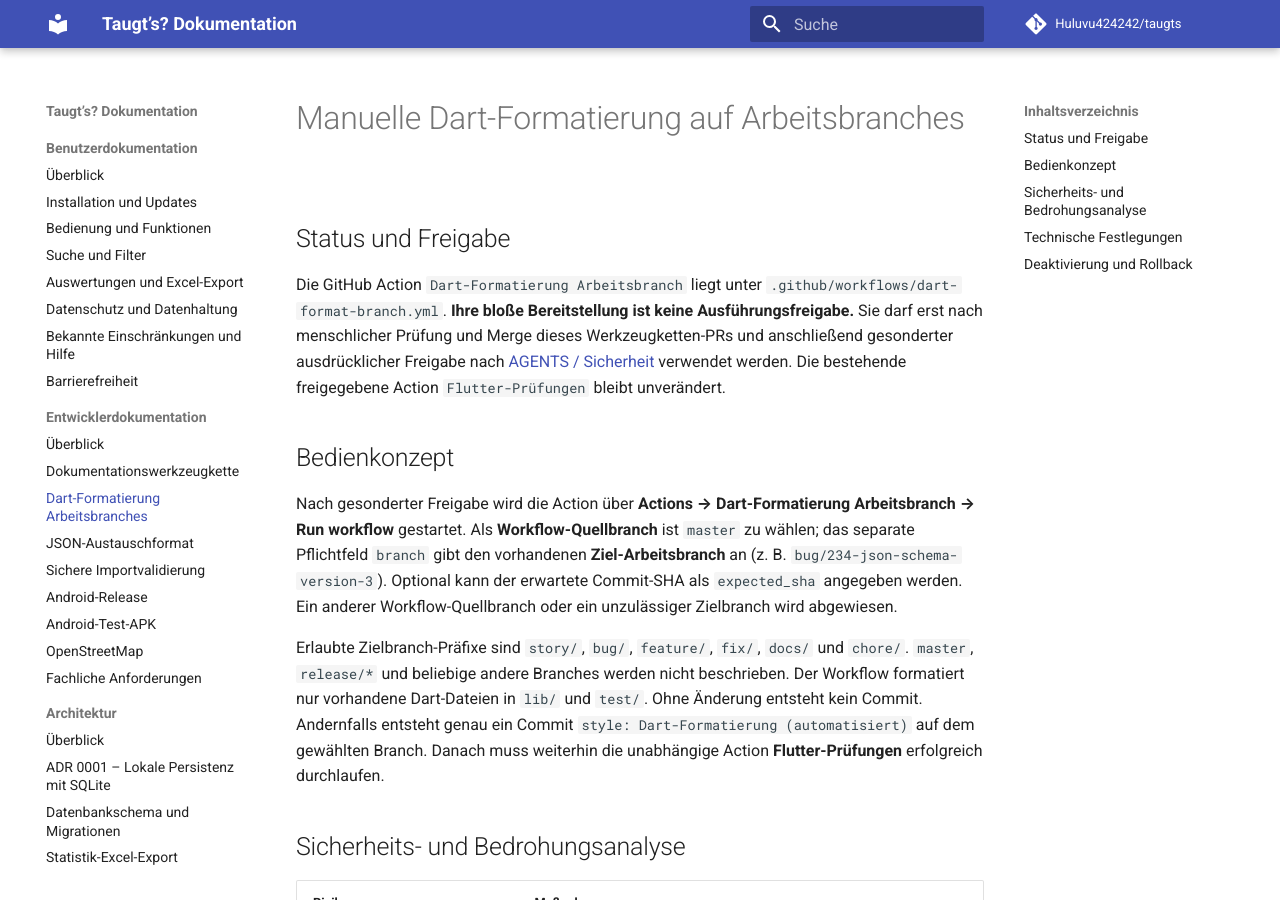
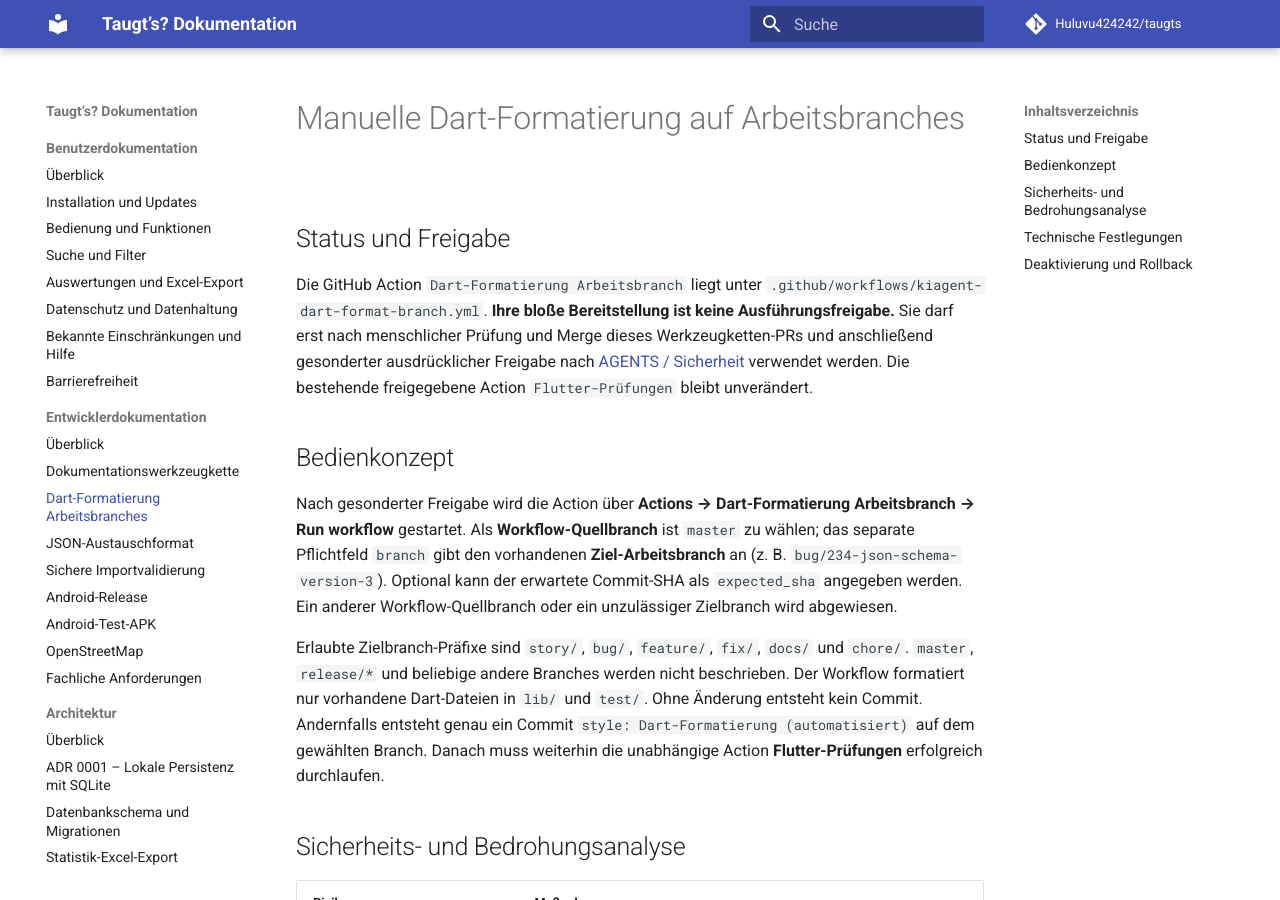
Before and after one commit to Huluvu424242/taugts, an MkDocs documentation site: the page built from docs/entwicklung/branch-formatierung.md, in a window 1280 px wide and 900 px high. Built offline with MkDocs 1.6.1 and Material for MkDocs 9.7.7, drawn with Linux system fonts in a browser that asks for light colours; comment, search, counter and statistics services are not loaded; some of the changed text lies outside the part shown.

Commit message:
docs(#236): Workflow-Referenzen auf kiagent- Namen aktualisieren

```diff
--- a/docs/entwicklung/branch-formatierung.md
+++ b/docs/entwicklung/branch-formatierung.md
@@ -2,7 +2,7 @@
 
 ## Status und Freigabe
 
-Die GitHub Action `Dart-Formatierung Arbeitsbranch` liegt unter `.github/workflows/dart-format-branch.yml`. **Ihre bloße Bereitstellung ist keine Ausführungsfreigabe.** Sie darf erst nach menschlicher Prüfung und Merge dieses Werkzeugketten-PRs und anschließend gesonderter ausdrücklicher Freigabe nach [AGENTS / Sicherheit](../../agent-rules/05-security-tooling.md) verwendet werden. Die bestehende freigegebene Action `Flutter-Prüfungen` bleibt unverändert.
+Die GitHub Action `Dart-Formatierung Arbeitsbranch` liegt unter `.github/workflows/kiagent-dart-format-branch.yml`. **Ihre bloße Bereitstellung ist keine Ausführungsfreigabe.** Sie darf erst nach menschlicher Prüfung und Merge dieses Werkzeugketten-PRs und anschließend gesonderter ausdrücklicher Freigabe nach [AGENTS / Sicherheit](../../agent-rules/05-security-tooling.md) verwendet werden. Die bestehende freigegebene Action `Flutter-Prüfungen` bleibt unverändert.
 
 ## Bedienkonzept
 
@@ -28,7 +28,7 @@ Erlaubte Zielbranch-Präfixe sind `story/`, `bug/`, `feature/`, `fix/`, `docs/`
 ## Technische Festlegungen
 
 - **Repository:** `Huluvu424242/taugts`
-- **Workflow:** `.github/workflows/dart-format-branch.yml`, `Dart-Formatierung Arbeitsbranch`
+- **Workflow:** `.github/workflows/kiagent-dart-format-branch.yml`, `Dart-Formatierung Arbeitsbranch`
 - **Trigger:** ausschließlich manueller `workflow_dispatch` auf `master`
 - **Inputs:** `branch` (Pflicht), `expected_sha` (optional)
 - **Runner und Laufzeit:** `ubuntu-latest`, maximal 20 Minuten; regulär nur wenige Minuten. Nutzung des GitHub-Actions-Kontingents gemäß Tarif
```
